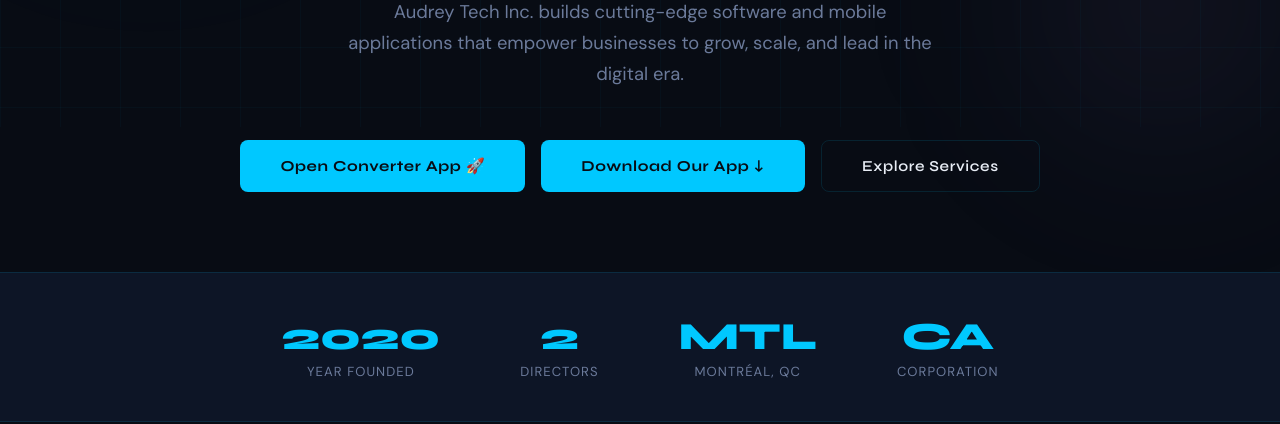
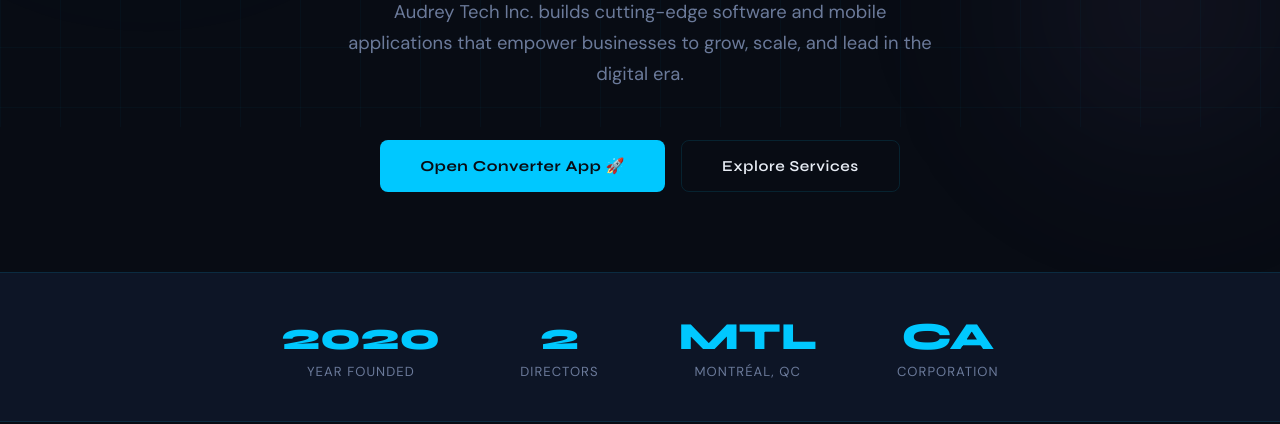
Before and after one commit to audreytech2020-lgtm/audrey-api, a plain HTML site: page templates/index.html in a window 1280 px wide. Shown: the part 673-1097 px from the top of the page. Drawn offline with Linux system fonts and the light colour scheme.

Commit message:
Update index.html

```diff
--- a/templates/index.html
+++ b/templates/index.html
@@ -176,7 +176,7 @@
 
 
 
-    <a href='#app' class='btn-primary'>Download Our App ↓</a>
+
     <a href='#services' class='btn-outline'>Explore Services</a>
   </div>
 </div>
```
